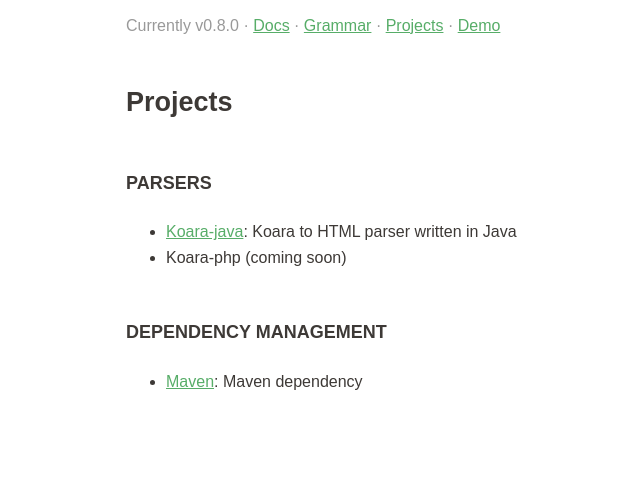
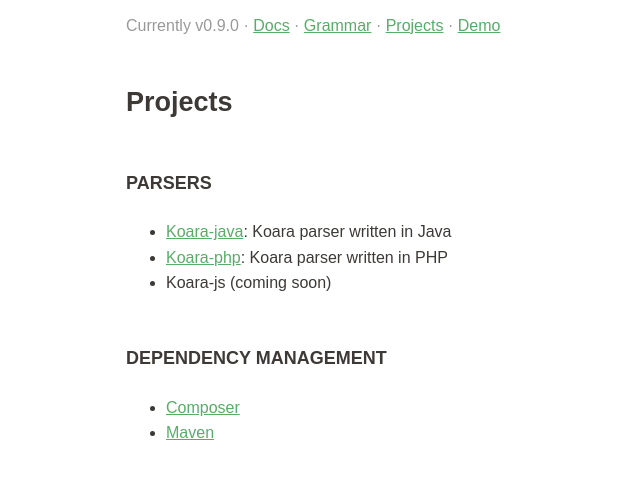
Before and after one commit to koara/koara.github.io, a website: page projects.html in a window 1280 px wide. Shown: the part 135-614 px from the top of the page, without its empty margins (154-794 px from the left). Drawn offline with Linux system fonts and the light colour scheme.

Commit message:
bump version

```diff
--- a/projects.html
+++ b/projects.html
@@ -15,7 +15,7 @@
     		<p><a href="http://www.koara.io"><img src="logo.png" alt="Koara" /></a></p>
 
 			<ul class="nv">
-			  <li>Currently v0.8.0</li>
+			  <li>Currently v0.9.0</li>
 			  <li>·</li>
 			  <li><a href="/docs">Docs</a></li>
 			  <li>·</li>
@@ -30,13 +30,15 @@
 
 <h2>Parsers</h2>
 <ul>
-  <li><a href="http://www.github.com/koara/koara-java">Koara-java</a>: Koara to HTML parser written in Java
-  <li>Koara-php (coming soon)
+  <li><a href="http://www.github.com/koara/koara-java">Koara-java</a>: Koara parser written in Java
+  <li><a href="http://www.github.com/koara/koara-php">Koara-php</a>: Koara parser written in PHP
+  <li>Koara-js (coming soon)</li>
 </ul>
 
 <h2>Dependency Management</h2>
 <ul>
-  <li><a href="http://search.maven.org/#search%7Cga%7C1%7Ckoara">Maven</a>: Maven dependency</li>
+  <li><a href="https://packagist.org/packages/koara/koara">Composer</a></li>
+  <li><a href="http://search.maven.org/#search%7Cga%7C1%7Ckoara">Maven</a></li>
 </ul>
     	</div>
 	</body>
```
Also changed, not shown: _template.html (+1 -1 lines), demo.html (+1 -1 lines), docs.html (+1 -1 lines), grammar.html (+1 -1 lines), index.html (+1 -1 lines), 1 other file.
